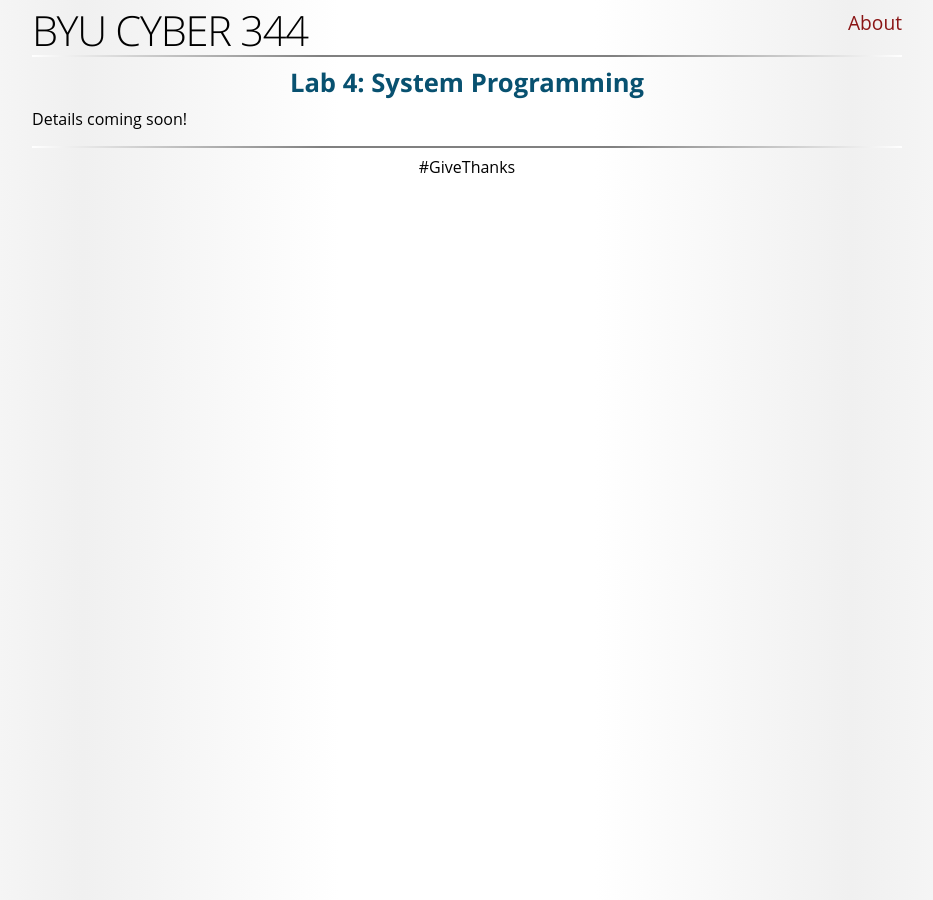
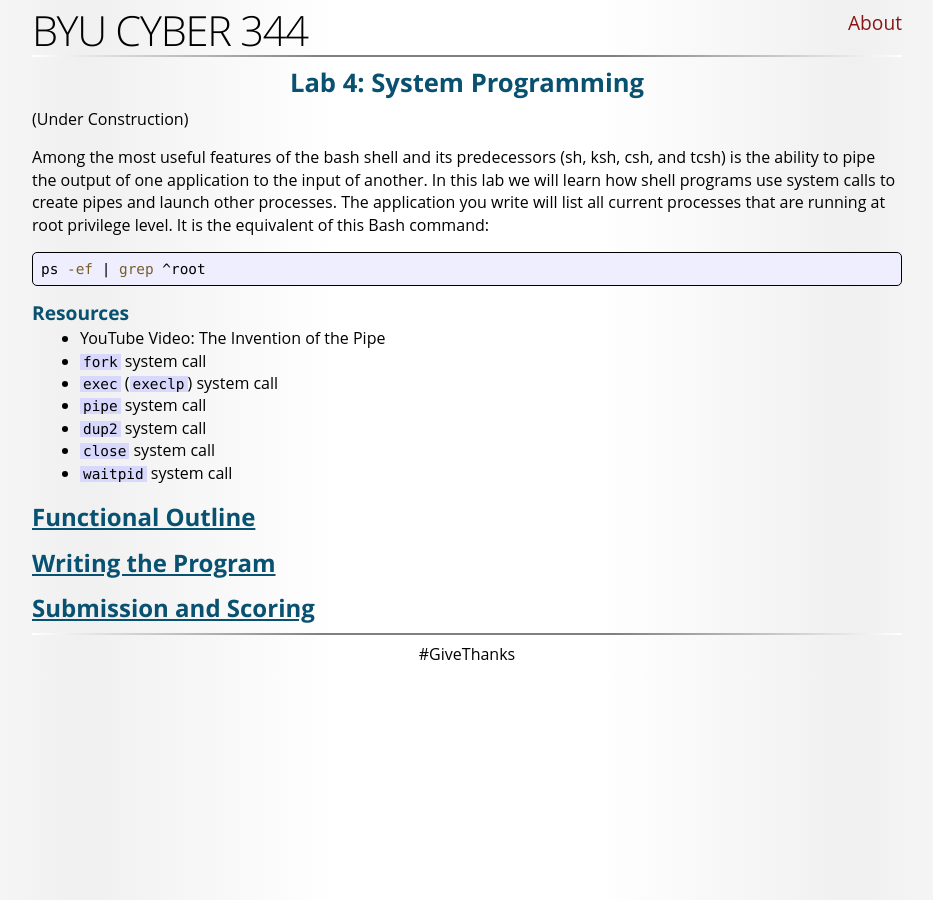
Before and after one commit to BYU-CYBER-344/c344.github.io, a Jekyll site: the page built from Lab-4.md, in a window 1280 px wide. Shown: the whole page, without its empty margins (173-1106 px from the left). Built offline with Jekyll 4.4.1, drawn with Linux system fonts in a browser that asks for light colours; some web fonts are replaced.

Commit message:
Lab 4 Outline

````diff
--- a/Lab-4.md
+++ b/Lab-4.md
@@ -1,4 +1,27 @@
 ---
 title: "Lab 4: System Programming"
 ---
-Details coming soon!
+
+(Under Construction)
+
+Among the most useful features of the bash shell and its predecessors (sh, ksh, csh, and tcsh) is the ability to pipe the output of one application to the input of another. In this lab we will learn how shell programs use system calls to create pipes and launch other processes. The application you write will list all current processes that are running at root privilege level. It is the equivalent of this Bash command:
+
+```sh
+ps -ef | grep ^root
+```
+
+### Resources
+
+* YouTube Video: The Invention of the Pipe
+* `fork` system call
+* `exec` (`execlp`) system call
+* `pipe` system call
+* `dup2` system call
+* `close` system call
+* `waitpid` system call
+
+## Functional Outline
+
+## Writing the Program
+
+## Submission and Scoring
````
